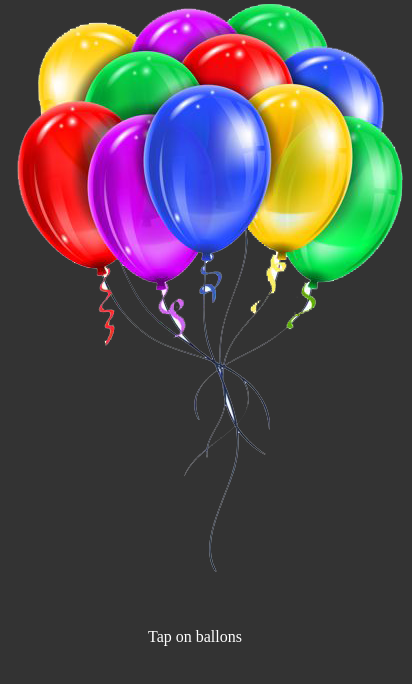
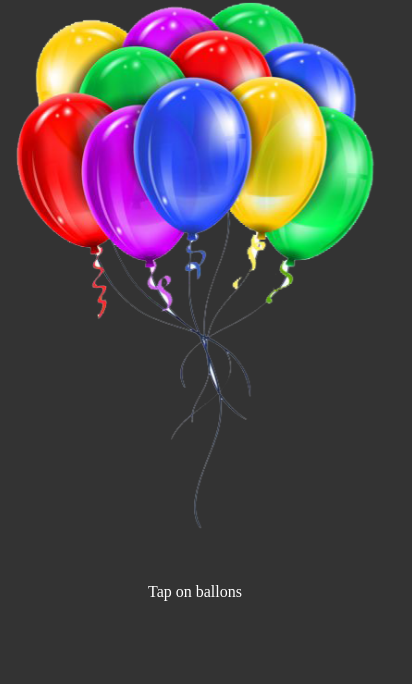
Before and after one commit to prosaber6a/tss, a plain HTML site: page index.html in a window 390 px wide. Shown: the whole page, 412 px wide, since content can reach past the window. Drawn offline with Linux system fonts and the light colour scheme.

Commit message:
responsive done

```diff
--- a/index.html
+++ b/index.html
@@ -21,10 +21,17 @@
         }
 
         .balloon-div img {
-            /* height: 60%; */
             position: relative;
             -webkit-animation: MoveUpDown 2s linear infinite;
 
+
+        }
+
+        @media only screen and (max-width: 600px) {
+            .balloon-div img {
+                width: 100%;
+
+            }
 
         }
 
@@ -232,6 +239,7 @@
 
             text-align: center;
         }
+
         .image img {
             max-height: 300px;
             border-radius: 5px;
```
